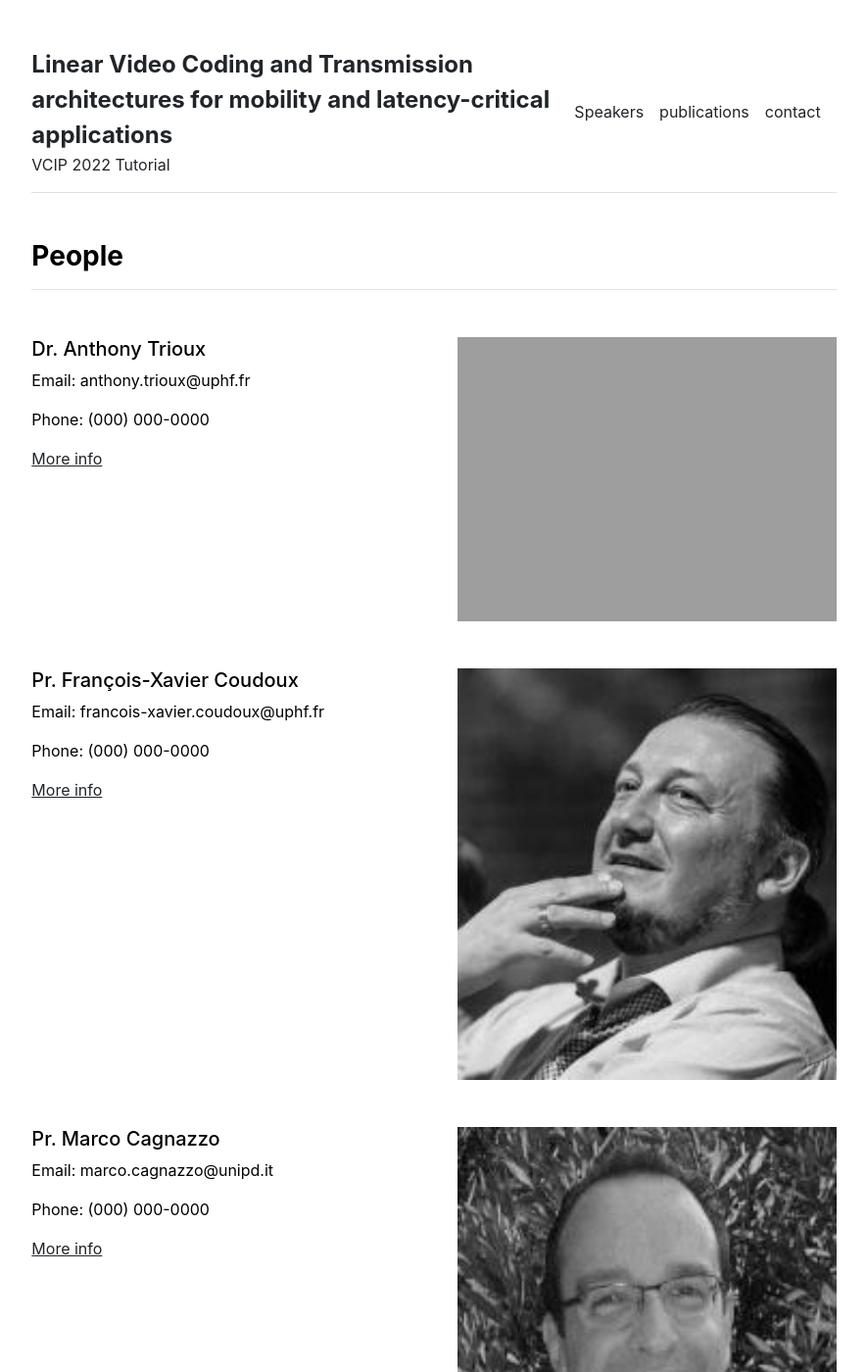
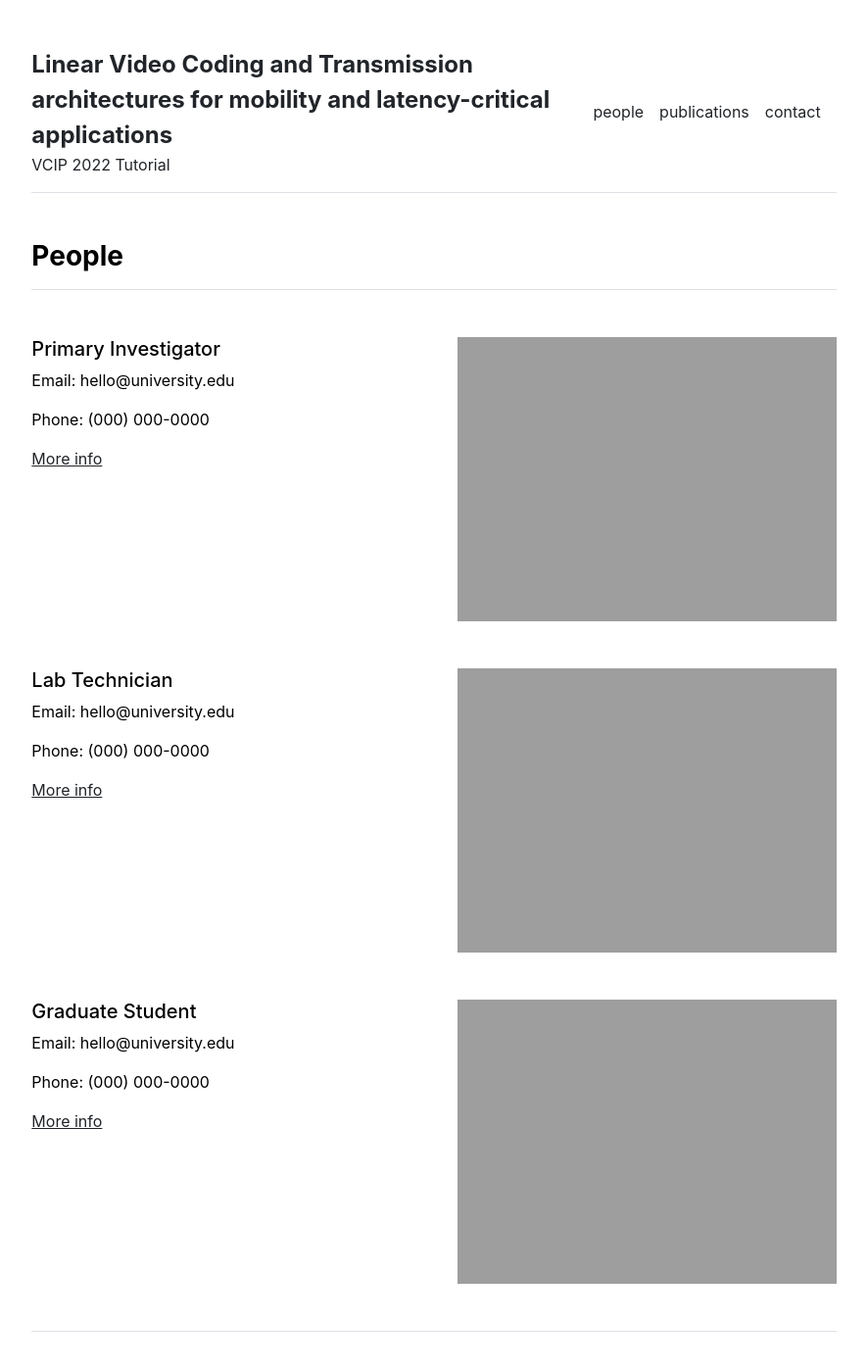
Before and after one commit to XiaYi59/LVCT, a Jekyll site: the page built from people.md, in a window 1280 px wide and 1400 px high. Shown: the whole window at 98% size, without its empty margins (197-1082 px from the left). Built offline with Jekyll 4.4.1, drawn with Linux system fonts in a browser that asks for light colours; some of the changed text lies outside the part shown.

Commit message:
Update settings.yml

```diff
--- a/_data/settings.yml
+++ b/_data/settings.yml
@@ -1,15 +1,14 @@
 menu:
-- {name: 'Speakers', url: '/speakers'}
+- {name: 'people', url: '/people'}
 - {name: 'publications', url: '/publications'}
 #- {name: 'courses', url: '/courses'}
 #- {name: 'cv', url: '/cv'}
 - {name: 'contact', url: '/contact'}
 
 people:
-- {name: 'Dr. Anthony Trioux', title: 'Associate Professor', department: 'Electronics Engineering', institution: 'Univ. Polytechnique Hauts-de-France/INSA Hauts-de-France', institution_address: 'Campus Mont Houy, Valenciennes, France', phone: '(000) 000-0000', email: 'anthony.trioux@uphf.fr', office: 'IEMN, Office 111', image: 'assets/img/contact.jpg', url: 'primary-investigator'}
-- {name: 'Pr. François-Xavier Coudoux', title: 'Full Professor', department: 'Electronics Engineering', institution: 'Univ. Polytechnique Hauts-de-France/INSA Hauts-de-France', institution_address: 'Campus Mont Houy, Valenciennes, France', phone: '(000) 000-0000', email: 'francois-xavier.coudoux@uphf.fr', office: 'IEMN, Office XXX', image: 'assets/img/FX.jpg', url: 'lab-technician'}
-- {name: 'Pr. Marco Cagnazzo', title: 'Associate Professor', department: 'Information Engineering', institution: 'Univ. of Padua', institution_address: 'Via VIII Febbraio, 2, Padova PD, Italy', phone: '(000) 000-0000', email: 'marco.cagnazzo@unipd.it', office: 'to be defined', image: 'assets/img/MC.jpg', url: 'graduate-student'}
-- {name: 'Pr. Michel Kieffer', title: 'Full Professor', department: 'to be defined', institution: 'Univ. Paris-Saclay/Centrale Supéléc', institution_address: 'Rue Joliot Curie, Gif-sur-Yvette, France', phone: '(000) 000-0000', email: 'michel.kieffer@l2s.centralesupelec.fr', office: 'to be defined', image: 'assets/img/MK.jpg', url: 'graduate-student'}
+- {name: 'Primary Investigator', title: 'Researcher', department: 'Physics & Astronomy', institution: 'Some University', institution_address: '1 Main Street, Canada', phone: '(000) 000-0000', email: 'hello@university.edu', office: 'Science Building 505', image: 'assets/img/primary-investigator.jpg', url: 'primary-investigator'}
+- {name: 'Lab Technician', title: 'Researcher', department: 'Physics & Astronomy', institution: 'Some University', institution_address: '1 Main Street, Canada', phone: '(000) 000-0000', email: 'hello@university.edu', office: 'Science Building 505', image: 'assets/img/lab-technician.jpg', url: 'lab-technician'}
+- {name: 'Graduate Student', title: 'Researcher', department: 'Physics & Astronomy', institution: 'Some University', institution_address: '1 Main Street, Canada', phone: '(000) 000-0000', email: 'hello@university.edu', office: 'Science Building 505', image: 'assets/img/graduate-student.jpg', url: 'graduate-student'}
 
 courses:
 - {name: 'Vector Calculus', url: 'vector-calculus'}
@@ -18,9 +17,9 @@ courses:
 
 social:
 #- {icon: 'github', link: 'https://github.com/LeNPaul'}
-- {icon: 'twitter', link: 'https://twitter.com/anthony_trioux'}
+- {icon: 'twitter', link: 'https://twitter.com/paululele'}
 #- {icon: 'instagram', link: 'https://instagram.com/paululele'}
-- {icon: 'linkedin', link: 'https://fr.linkedin.com/in/anthony-trioux/en?original_referer='}
+- {icon: 'linkedin', link: 'https://linkedin.com/in/lenpaul'}
 
 contacts:
-- {name: 'Dr. Anthony Trioux', title: 'Associate Professor', department: 'Electronics Engineering', institution: 'Univ. Polytechnique Hauts-de-France/INSA Hauts-de-France', institution_address: 'Campus Mont Houy, Valenciennes, France', phone: '03 27 51 00 00', email: 'anthony.trioux@uphf.fr', office: 'IEMN, Office 111', image: 'assets/img/contact.jpg'}
+- {name: 'Dr. Academia', title: 'Professor', department: 'Physics & Astronomy', institution: 'Some University', institution_address: '1 Main Street, Canada', phone: '(000) 000-0000', email: 'hello@university.edu', office: 'Science Building 505', image: 'assets/img/contact.jpg'}
```
